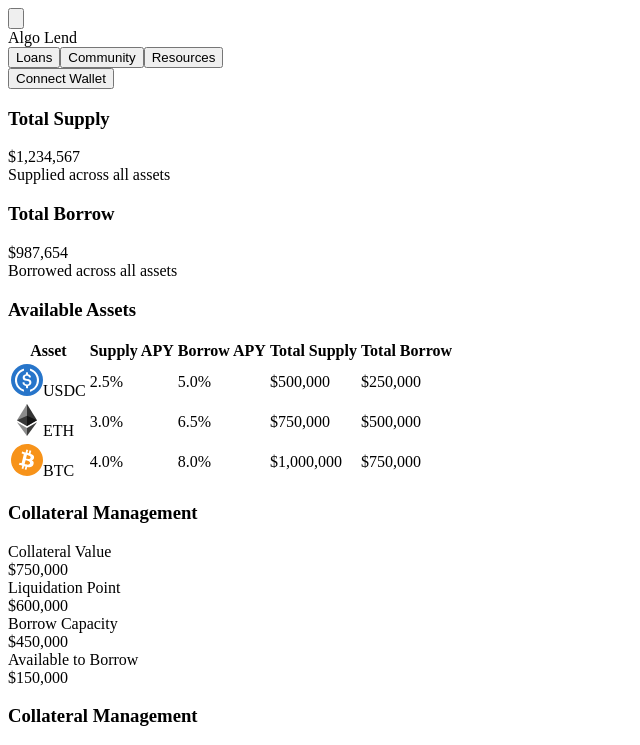
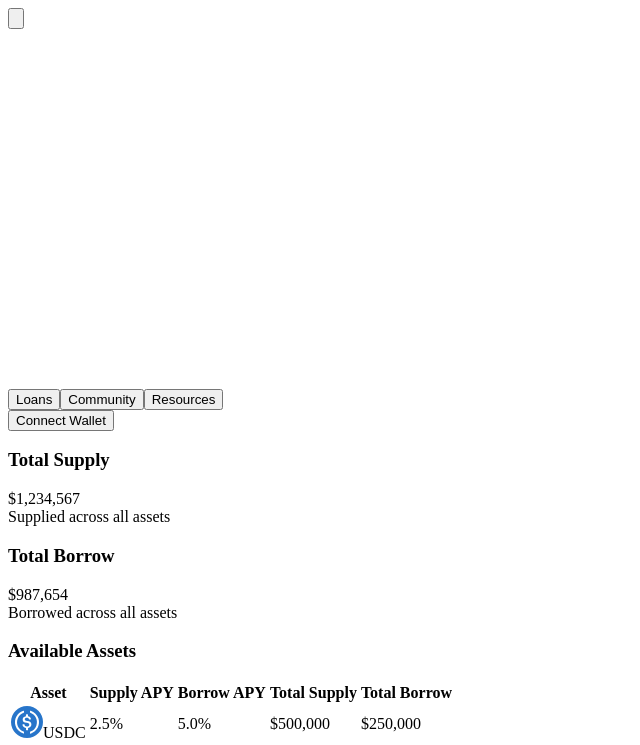
Before and after one commit to nickthelegend/algolend, a Next.js app: page /dashboard in a window 1280 px wide. Shown: the top 745 px of the page, without its empty margins (0-640 px from the left). Built offline with nearby package versions, Linux system fonts and the light colour scheme.

Commit message:
Minor Changes

```diff
--- a/app/dashboard/page.jsx
+++ b/app/dashboard/page.jsx
@@ -7,6 +7,7 @@ import Image from "next/image";
 import React, { useState } from 'react';
 import { DropdownMenu, DropdownMenuTrigger, DropdownMenuContent, DropdownMenuItem } from "@/components/ui/dropdown-menu"
 import Link from "next/link"
+import LogoSVG from "@/components/ui/logo";
 
 // Corrected component with default export
 export default function Dashboard() {
@@ -45,7 +46,7 @@ export default function Dashboard() {
           </button>
           {/* Logo Button*/}
           <div className="flex items-center gap-4">
-            <span className="font-bold">Algo Lend</span>
+           <LogoSVG/>
 
 
 
--- a/components/component/component.jsx
+++ b/components/component/component.jsx
@@ -46,9 +46,9 @@ export function Component() {
       <header className="sticky top-0 z-40 border-b bg-background">
         <div className="flex h-16 items-center justify-between px-4 sm:px-6 md:px-8">
 
-          <div className="flex items-center gap-4 sm:w-48 w-28" >
+
             <LogoSVG/>
-          </div>
+          {/* </div> */}
           {/* Desktop Menu */}
 
 
--- a/components/ui/logo.jsx
+++ b/components/ui/logo.jsx
@@ -4,6 +4,8 @@
 
 export default function LogoSVG() {
     return (
+
+        <div className="flex items-center gap-4 sm:w-48 w-28" >
             <svg xmlns="http://www.w3.org/2000/svg" version="1.0" width="100%" height="100%" viewBox="0 0 572.000000 161.000000" preserveAspectRatio="xMidYMid meet">
 
                 <g transform="translate(0.000000,161.000000) scale(0.100000,-0.100000)" fill="#ffffff" stroke="none">
@@ -20,5 +22,6 @@ export default function LogoSVG() {
                     <path d="M872 661 l-62 -116 21 -105 c11 -58 27 -136 36 -173 l15 -69 93 4 c51 1 96 5 98 8 5 5 -127 558 -135 565 -2 1 -31 -50 -66 -114z" />
                 </g>
             </svg>
+        </div>
     );
 }
```
Lines whose indentation alone changed are shown as unchanged.
